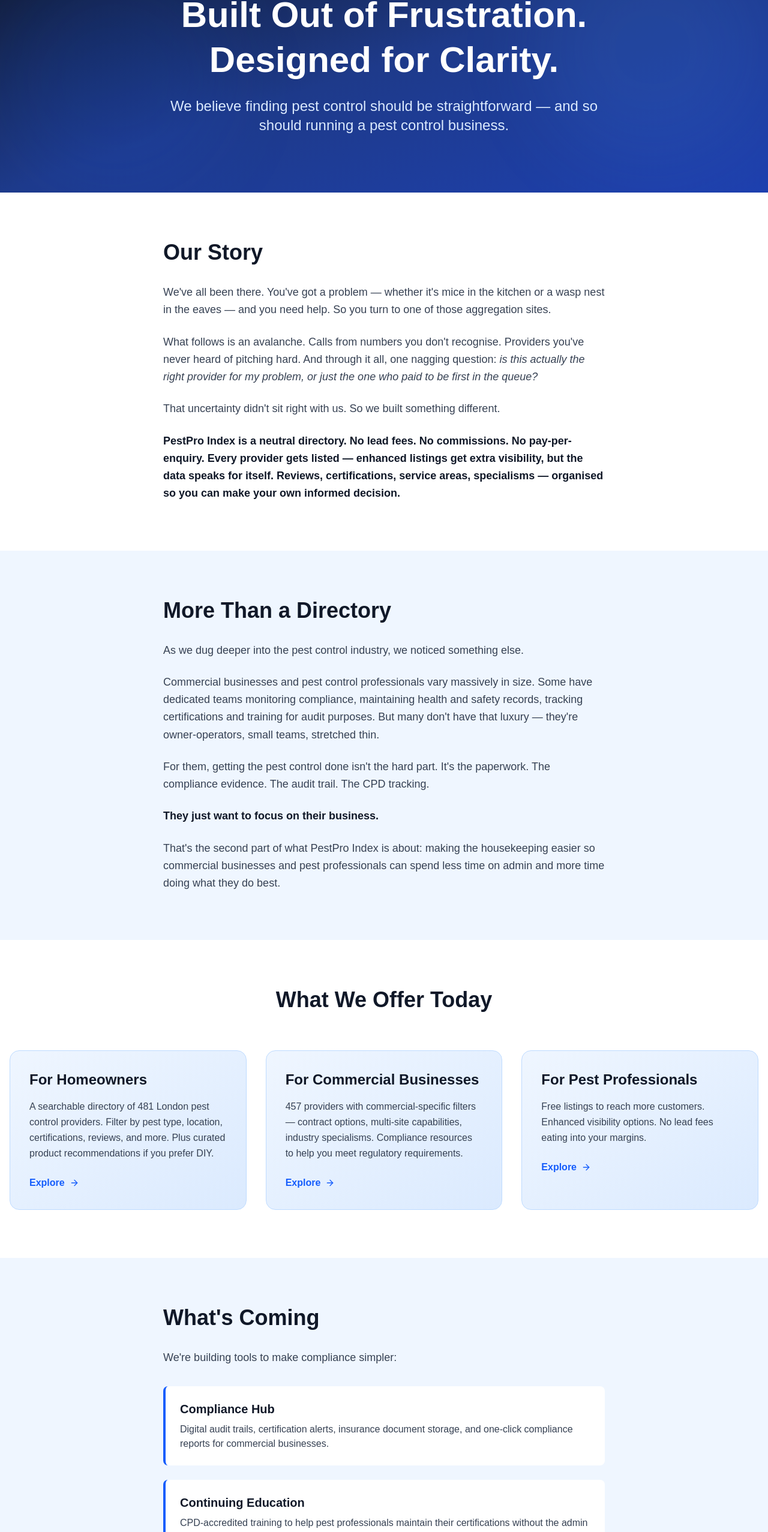
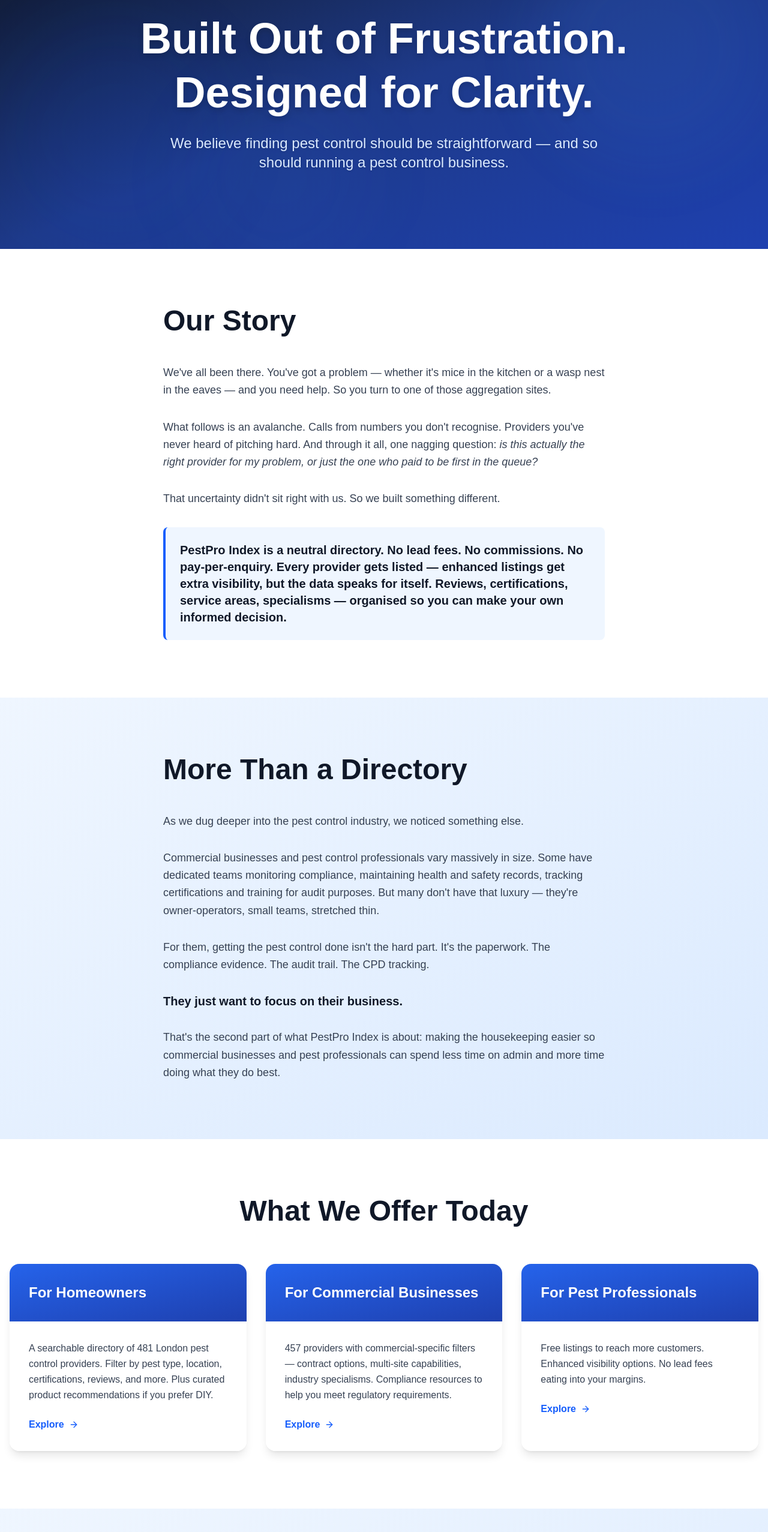
Before and after one commit to aarongeorghiades-hub/pestpro-index-v2-live, a Next.js app: page /about in a window 1280 px wide. Shown: the part 205-2759 px from the top of the page at 60% size. Built offline with nearby package versions, Linux system fonts and the light colour scheme.

Commit message:
Enhance: About page with fixed header, visual polish, animations, improved cards, Coming Soon badges

```diff
--- a/app/about/page.tsx
+++ b/app/about/page.tsx
@@ -2,7 +2,7 @@
 
 import Link from 'next/link';
 import Image from 'next/image';
-import { Shield, Eye, MapPin, ArrowRight } from 'lucide-react';
+import { Shield, Eye, MapPin, ArrowRight, CheckCircle2 } from 'lucide-react';
 
 export default function AboutPage() {
   const navItems = [
@@ -40,26 +40,30 @@
       </nav>
 
       {/* HERO SECTION */}
-      <section className="bg-gradient-to-br from-[#0f172a] via-[#1e3a8a] to-[#1e40af] text-white py-24 relative overflow-hidden">
-        <div className="absolute top-0 right-0 w-96 h-96 bg-blue-400/10 rounded-full blur-3xl"></div>
-        <div className="absolute bottom-0 left-0 w-96 h-96 bg-blue-600/10 rounded-full blur-3xl"></div>
+      <section className="bg-gradient-to-br from-[#0f172a] via-[#1e3a8a] to-[#1e40af] text-white py-32 relative overflow-hidden">
+        {/* Animated background elements */}
+        <div className="absolute top-0 right-0 w-96 h-96 bg-blue-400/10 rounded-full blur-3xl animate-pulse"></div>
+        <div className="absolute bottom-0 left-0 w-96 h-96 bg-blue-600/10 rounded-full blur-3xl animate-pulse" style={{animationDelay: '1s'}}></div>
+        <div className="absolute top-1/2 left-1/4 w-72 h-72 bg-blue-500/5 rounded-full blur-3xl"></div>
 
         <div className="container mx-auto px-4 relative z-10 text-center">
-          <h1 className="text-5xl md:text-6xl font-black mb-6 leading-tight">
+          <div className="animate-fade-in">
+            <h1 className="text-5xl md:text-7xl font-black mb-6 leading-tight drop-shadow-lg">
               Built Out of Frustration.<br />Designed for Clarity.
             </h1>
-          <p className="text-xl md:text-2xl text-blue-100 max-w-3xl mx-auto">
+            <p className="text-xl md:text-2xl text-blue-100 max-w-3xl mx-auto drop-shadow">
               We believe finding pest control should be straightforward — and so should running a pest control business.
             </p>
+          </div>
         </div>
       </section>
 
       {/* SECTION 1: OUR STORY */}
-      <section className="bg-white py-20">
+      <section className="bg-white py-24">
         <div className="container mx-auto px-4 max-w-3xl">
-          <h2 className="text-4xl font-bold mb-8 text-gray-900">Our Story</h2>
+          <h2 className="text-4xl md:text-5xl font-black mb-12 text-gray-900 animate-fade-in-up">Our Story</h2>
 
-          <div className="space-y-6 text-lg text-gray-700 leading-relaxed">
+          <div className="space-y-8 text-lg text-gray-700 leading-relaxed animate-fade-in-up" style={{animationDelay: '0.2s'}}>
             <p>
               We've all been there. You've got a problem — whether it's mice in the kitchen or a wasp nest in the eaves — and you need help. So you turn to one of those aggregation sites.
             </p>
@@ -72,7 +76,7 @@
               That uncertainty didn't sit right with us. So we built something different.
             </p>
 
-            <p className="font-semibold text-gray-900">
+            <p className="text-xl font-semibold text-gray-900 bg-blue-50 p-6 rounded-lg border-l-4 border-blue-600">
               PestPro Index is a neutral directory. No lead fees. No commissions. No pay-per-enquiry. Every provider gets listed — enhanced listings get extra visibility, but the data speaks for itself. Reviews, certifications, service areas, specialisms — organised so you can make your own informed decision.
             </p>
           </div>
@@ -80,11 +84,11 @@
       </section>
 
       {/* SECTION 2: MORE THAN A DIRECTORY */}
-      <section className="bg-blue-50 py-20">
+      <section className="bg-gradient-to-br from-blue-50 to-blue-100 py-24">
         <div className="container mx-auto px-4 max-w-3xl">
-          <h2 className="text-4xl font-bold mb-8 text-gray-900">More Than a Directory</h2>
+          <h2 className="text-4xl md:text-5xl font-black mb-12 text-gray-900 animate-fade-in-up">More Than a Directory</h2>
 
-          <div className="space-y-6 text-lg text-gray-700 leading-relaxed">
+          <div className="space-y-8 text-lg text-gray-700 leading-relaxed animate-fade-in-up" style={{animationDelay: '0.2s'}}>
             <p>
               As we dug deeper into the pest control industry, we noticed something else.
             </p>
@@ -97,7 +101,7 @@
               For them, getting the pest control done isn't the hard part. It's the paperwork. The compliance evidence. The audit trail. The CPD tracking.
             </p>
 
-            <p className="font-semibold text-gray-900">
+            <p className="text-xl font-semibold text-gray-900">
               They just want to focus on their business.
             </p>
 
@@ -109,113 +113,151 @@
       </section>
 
       {/* SECTION 3: WHAT WE OFFER TODAY */}
-      <section className="bg-white py-20">
+      <section className="bg-white py-24">
         <div className="container mx-auto px-4">
-          <h2 className="text-4xl font-bold mb-16 text-center text-gray-900">What We Offer Today</h2>
+          <h2 className="text-4xl md:text-5xl font-black mb-16 text-center text-gray-900 animate-fade-in-up">What We Offer Today</h2>
 
           <div className="grid md:grid-cols-3 gap-8">
             {/* For Homeowners */}
-            <div className="bg-gradient-to-br from-blue-50 to-blue-100 rounded-2xl p-8 border border-blue-200">
-              <h3 className="text-2xl font-bold text-gray-900 mb-4">For Homeowners</h3>
-              <p className="text-gray-700 leading-relaxed">
+            <div className="rounded-2xl overflow-hidden shadow-lg hover:shadow-xl transition-all duration-300 hover:-translate-y-1 animate-fade-in-up" style={{animationDelay: '0.1s'}}>
+              <div className="bg-gradient-to-br from-[#2563eb] to-[#1e40af] p-8 text-white">
+                <h3 className="text-2xl font-bold">For Homeowners</h3>
+              </div>
+              <div className="bg-white p-8">
+                <p className="text-gray-700 leading-relaxed mb-6">
                   A searchable directory of 481 London pest control providers. Filter by pest type, location, certifications, reviews, and more. Plus curated product recommendations if you prefer DIY.
                 </p>
-              <Link href="/residential" className="inline-flex items-center gap-2 text-blue-600 font-semibold hover:text-blue-800 mt-6">
+                <Link href="/residential" className="inline-flex items-center gap-2 text-blue-600 font-semibold hover:text-blue-800 transition">
                   Explore <ArrowRight size={16} />
                 </Link>
               </div>
+            </div>
 
             {/* For Commercial Businesses */}
-            <div className="bg-gradient-to-br from-blue-50 to-blue-100 rounded-2xl p-8 border border-blue-200">
-              <h3 className="text-2xl font-bold text-gray-900 mb-4">For Commercial Businesses</h3>
-              <p className="text-gray-700 leading-relaxed">
+            <div className="rounded-2xl overflow-hidden shadow-lg hover:shadow-xl transition-all duration-300 hover:-translate-y-1 animate-fade-in-up" style={{animationDelay: '0.2s'}}>
+              <div className="bg-gradient-to-br from-[#2563eb] to-[#1e40af] p-8 text-white">
+                <h3 className="text-2xl font-bold">For Commercial Businesses</h3>
+              </div>
+              <div className="bg-white p-8">
+                <p className="text-gray-700 leading-relaxed mb-6">
                   457 providers with commercial-specific filters — contract options, multi-site capabilities, industry specialisms. Compliance resources to help you meet regulatory requirements.
                 </p>
-              <Link href="/commercial" className="inline-flex items-center gap-2 text-blue-600 font-semibold hover:text-blue-800 mt-6">
+                <Link href="/commercial" className="inline-flex items-center gap-2 text-blue-600 font-semibold hover:text-blue-800 transition">
                   Explore <ArrowRight size={16} />
                 </Link>
               </div>
+            </div>
 
             {/* For Pest Professionals */}
-            <div className="bg-gradient-to-br from-blue-50 to-blue-100 rounded-2xl p-8 border border-blue-200">
-              <h3 className="text-2xl font-bold text-gray-900 mb-4">For Pest Professionals</h3>
-              <p className="text-gray-700 leading-relaxed">
+            <div className="rounded-2xl overflow-hidden shadow-lg hover:shadow-xl transition-all duration-300 hover:-translate-y-1 animate-fade-in-up" style={{animationDelay: '0.3s'}}>
+              <div className="bg-gradient-to-br from-[#2563eb] to-[#1e40af] p-8 text-white">
+                <h3 className="text-2xl font-bold">For Pest Professionals</h3>
+              </div>
+              <div className="bg-white p-8">
+                <p className="text-gray-700 leading-relaxed mb-6">
                   Free listings to reach more customers. Enhanced visibility options. No lead fees eating into your margins.
                 </p>
-              <Link href="/professionals" className="inline-flex items-center gap-2 text-blue-600 font-semibold hover:text-blue-800 mt-6">
+                <Link href="/professionals" className="inline-flex items-center gap-2 text-blue-600 font-semibold hover:text-blue-800 transition">
                   Explore <ArrowRight size={16} />
                 </Link>
+              </div>
             </div>
           </div>
         </div>
       </section>
 
       {/* SECTION 4: WHAT'S COMING */}
-      <section className="bg-blue-50 py-20">
+      <section className="bg-gradient-to-br from-blue-50 to-blue-100 py-24">
         <div className="container mx-auto px-4 max-w-3xl">
-          <h2 className="text-4xl font-bold mb-8 text-gray-900">What's Coming</h2>
+          <h2 className="text-4xl md:text-5xl font-black mb-12 text-gray-900 animate-fade-in-up">What's Coming</h2>
 
-          <p className="text-lg text-gray-700 mb-8 leading-relaxed">
+          <p className="text-lg text-gray-700 mb-12 leading-relaxed animate-fade-in-up" style={{animationDelay: '0.1s'}}>
             We're building tools to make compliance simpler:
           </p>
 
-          <div className="space-y-6 mb-8">
-            <div className="bg-white rounded-lg p-6 border-l-4 border-blue-600">
-              <h3 className="text-xl font-bold text-gray-900 mb-2">Compliance Hub</h3>
-              <p className="text-gray-700">
+          <div className="space-y-6 mb-12 animate-fade-in-up" style={{animationDelay: '0.2s'}}>
+            {/* Compliance Hub */}
+            <div className="bg-white rounded-xl p-8 border-l-4 border-blue-600 shadow-md hover:shadow-lg transition-all duration-300">
+              <div className="flex items-start gap-4">
+                <div className="flex-shrink-0">
+                  <span className="inline-flex items-center justify-center h-10 w-10 rounded-lg bg-blue-100">
+                    <CheckCircle2 className="h-6 w-6 text-blue-600" />
+                  </span>
+                </div>
+                <div>
+                  <div className="flex items-center gap-3">
+                    <h3 className="text-xl font-bold text-gray-900">Compliance Hub</h3>
+                    <span className="inline-block px-3 py-1 bg-blue-100 text-blue-700 text-sm font-semibold rounded-full">Coming Soon</span>
+                  </div>
+                  <p className="text-gray-700 mt-2">
                     Digital audit trails, certification alerts, insurance document storage, and one-click compliance reports for commercial businesses.
                   </p>
                 </div>
+              </div>
+            </div>
 
-            <div className="bg-white rounded-lg p-6 border-l-4 border-blue-600">
-              <h3 className="text-xl font-bold text-gray-900 mb-2">Continuing Education</h3>
-              <p className="text-gray-700">
+            {/* Continuing Education */}
+            <div className="bg-white rounded-xl p-8 border-l-4 border-blue-600 shadow-md hover:shadow-lg transition-all duration-300">
+              <div className="flex items-start gap-4">
+                <div className="flex-shrink-0">
+                  <span className="inline-flex items-center justify-center h-10 w-10 rounded-lg bg-blue-100">
+                    <CheckCircle2 className="h-6 w-6 text-blue-600" />
+                  </span>
+                </div>
+                <div>
+                  <div className="flex items-center gap-3">
+                    <h3 className="text-xl font-bold text-gray-900">Continuing Education</h3>
+                    <span className="inline-block px-3 py-1 bg-blue-100 text-blue-700 text-sm font-semibold rounded-full">Coming Soon</span>
+                  </div>
+                  <p className="text-gray-700 mt-2">
                     CPD-accredited training to help pest professionals maintain their certifications without the admin headache.
                   </p>
                 </div>
               </div>
+            </div>
+          </div>
 
-          <p className="text-lg text-gray-700">
-            These are coming soon. If you'd like early access, <Link href="/contact" className="text-blue-600 font-semibold hover:text-blue-800">get in touch</Link>.
+          <p className="text-lg text-gray-700 animate-fade-in-up" style={{animationDelay: '0.3s'}}>
+            These are coming soon. If you'd like early access, <Link href="/contact" className="text-blue-600 font-semibold hover:text-blue-800 underline">get in touch</Link>.
           </p>
         </div>
       </section>
 
       {/* SECTION 5: OUR PRINCIPLES */}
-      <section className="bg-white py-20">
+      <section className="bg-white py-24">
         <div className="container mx-auto px-4">
-          <h2 className="text-4xl font-bold mb-16 text-center text-gray-900">Our Principles</h2>
+          <h2 className="text-4xl md:text-5xl font-black mb-16 text-center text-gray-900 animate-fade-in-up">Our Principles</h2>
 
           <div className="grid md:grid-cols-3 gap-8 max-w-4xl mx-auto">
             {/* Neutral */}
-            <div className="text-center">
-              <div className="w-16 h-16 bg-blue-100 rounded-full flex items-center justify-center mx-auto mb-4">
+            <div className="bg-gradient-to-br from-blue-50 to-blue-100 rounded-2xl p-8 text-center shadow-md hover:shadow-lg transition-all duration-300 hover:-translate-y-1 animate-fade-in-up" style={{animationDelay: '0.1s'}}>
+              <div className="w-16 h-16 bg-blue-200 rounded-full flex items-center justify-center mx-auto mb-6">
                 <Shield className="w-8 h-8 text-blue-600" />
               </div>
               <h3 className="text-2xl font-bold text-gray-900 mb-3">Neutral</h3>
-              <p className="text-gray-700">
+              <p className="text-gray-700 leading-relaxed">
                 Rankings based on data, not payment.
               </p>
             </div>
 
             {/* Transparent */}
-            <div className="text-center">
-              <div className="w-16 h-16 bg-blue-100 rounded-full flex items-center justify-center mx-auto mb-4">
+            <div className="bg-gradient-to-br from-blue-50 to-blue-100 rounded-2xl p-8 text-center shadow-md hover:shadow-lg transition-all duration-300 hover:-translate-y-1 animate-fade-in-up" style={{animationDelay: '0.2s'}}>
+              <div className="w-16 h-16 bg-blue-200 rounded-full flex items-center justify-center mx-auto mb-6">
                 <Eye className="w-8 h-8 text-blue-600" />
               </div>
               <h3 className="text-2xl font-bold text-gray-900 mb-3">Transparent</h3>
-              <p className="text-gray-700">
+              <p className="text-gray-700 leading-relaxed">
                 Real reviews, verified certifications, no hidden agendas.
               </p>
             </div>
 
             {/* London-focused */}
-            <div className="text-center">
-              <div className="w-16 h-16 bg-blue-100 rounded-full flex items-center justify-center mx-auto mb-4">
+            <div className="bg-gradient-to-br from-blue-50 to-blue-100 rounded-2xl p-8 text-center shadow-md hover:shadow-lg transition-all duration-300 hover:-translate-y-1 animate-fade-in-up" style={{animationDelay: '0.3s'}}>
+              <div className="w-16 h-16 bg-blue-200 rounded-full flex items-center justify-center mx-auto mb-6">
                 <MapPin className="w-8 h-8 text-blue-600" />
               </div>
               <h3 className="text-2xl font-bold text-gray-900 mb-3">London-focused</h3>
-              <p className="text-gray-700">
+              <p className="text-gray-700 leading-relaxed">
                 We know this market. Depth over breadth.
               </p>
             </div>
@@ -230,28 +272,28 @@
             <div>
               <h4 className="font-bold mb-4">For Homeowners</h4>
               <ul className="space-y-2 text-gray-400">
-                <li><Link href="/residential" className="hover:text-white">Find Providers</Link></li>
-                <li><Link href="/products" className="hover:text-white">DIY Products</Link></li>
+                <li><Link href="/residential" className="hover:text-white transition">Find Providers</Link></li>
+                <li><Link href="/products" className="hover:text-white transition">DIY Products</Link></li>
               </ul>
             </div>
             <div>
               <h4 className="font-bold mb-4">For Businesses</h4>
               <ul className="space-y-2 text-gray-400">
-                <li><Link href="/commercial" className="hover:text-white">Find Providers</Link></li>
-                <li><Link href="/commercial-products" className="hover:text-white">Products</Link></li>
+                <li><Link href="/commercial" className="hover:text-white transition">Find Providers</Link></li>
+                <li><Link href="/commercial-products" className="hover:text-white transition">Products</Link></li>
               </ul>
             </div>
             <div>
               <h4 className="font-bold mb-4">For Professionals</h4>
               <ul className="space-y-2 text-gray-400">
-                <li><Link href="/professionals" className="hover:text-white">Get Listed</Link></li>
+                <li><Link href="/professionals" className="hover:text-white transition">Get Listed</Link></li>
               </ul>
             </div>
             <div>
               <h4 className="font-bold mb-4">Company</h4>
               <ul className="space-y-2 text-gray-400">
-                <li><Link href="/about" className="hover:text-white">About</Link></li>
-                <li><Link href="/contact" className="hover:text-white">Contact</Link></li>
+                <li><Link href="/about" className="hover:text-white transition">About</Link></li>
+                <li><Link href="/contact" className="hover:text-white transition">Contact</Link></li>
               </ul>
             </div>
           </div>
@@ -260,6 +302,38 @@
           </div>
         </div>
       </footer>
+
+      {/* CSS for animations */}
+      <style jsx>{`
+        @keyframes fadeIn {
+          from {
+            opacity: 0;
+          }
+          to {
+            opacity: 1;
+          }
+        }
+
+        @keyframes fadeInUp {
+          from {
+            opacity: 0;
+            transform: translateY(20px);
+          }
+          to {
+            opacity: 1;
+            transform: translateY(0);
+          }
+        }
+
+        .animate-fade-in {
+          animation: fadeIn 0.8s ease-out forwards;
+        }
+
+        .animate-fade-in-up {
+          animation: fadeInUp 0.8s ease-out forwards;
+          opacity: 0;
+        }
+      `}</style>
     </div>
   );
 }
```
Lines whose indentation alone changed are shown as unchanged.
